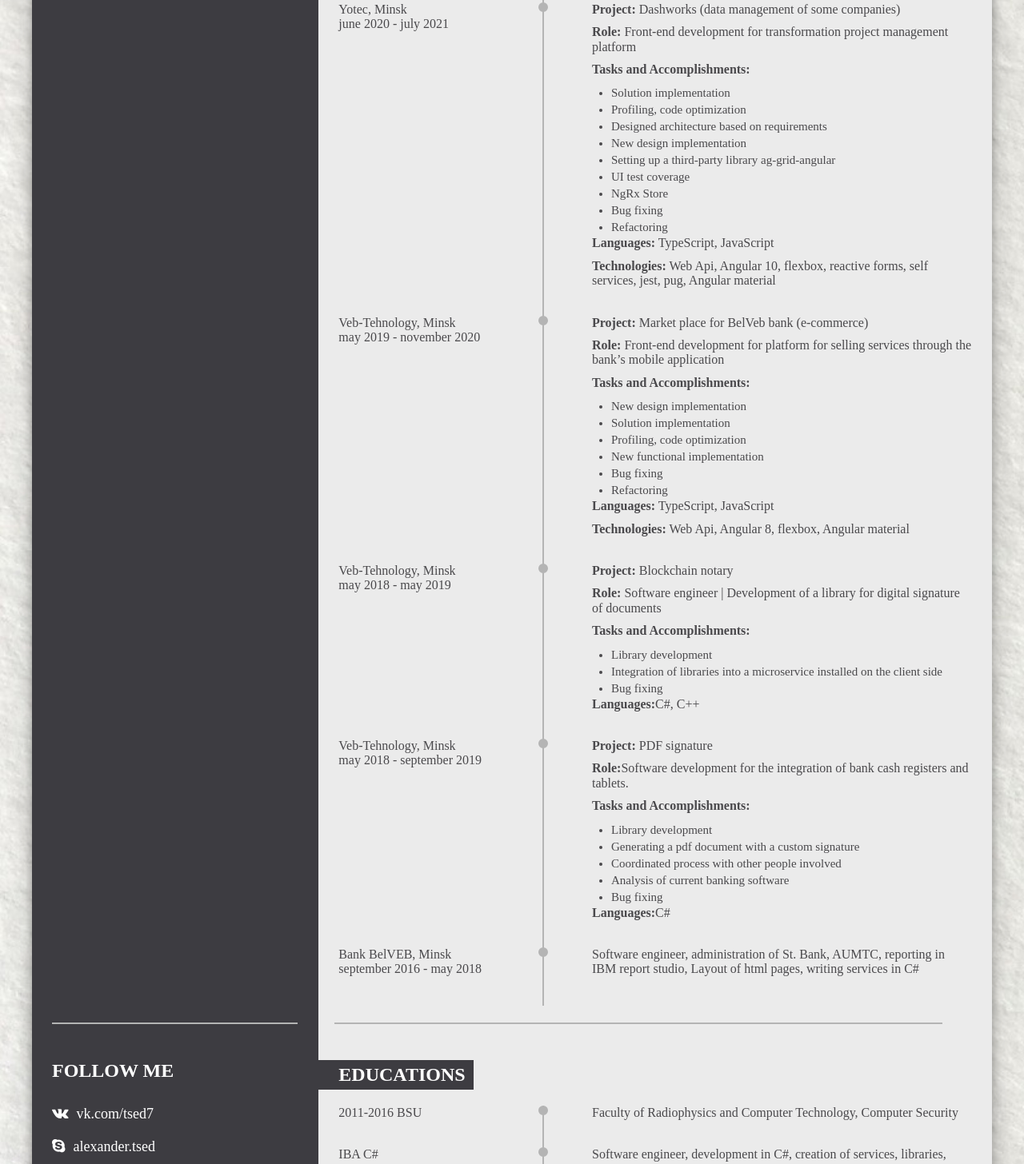
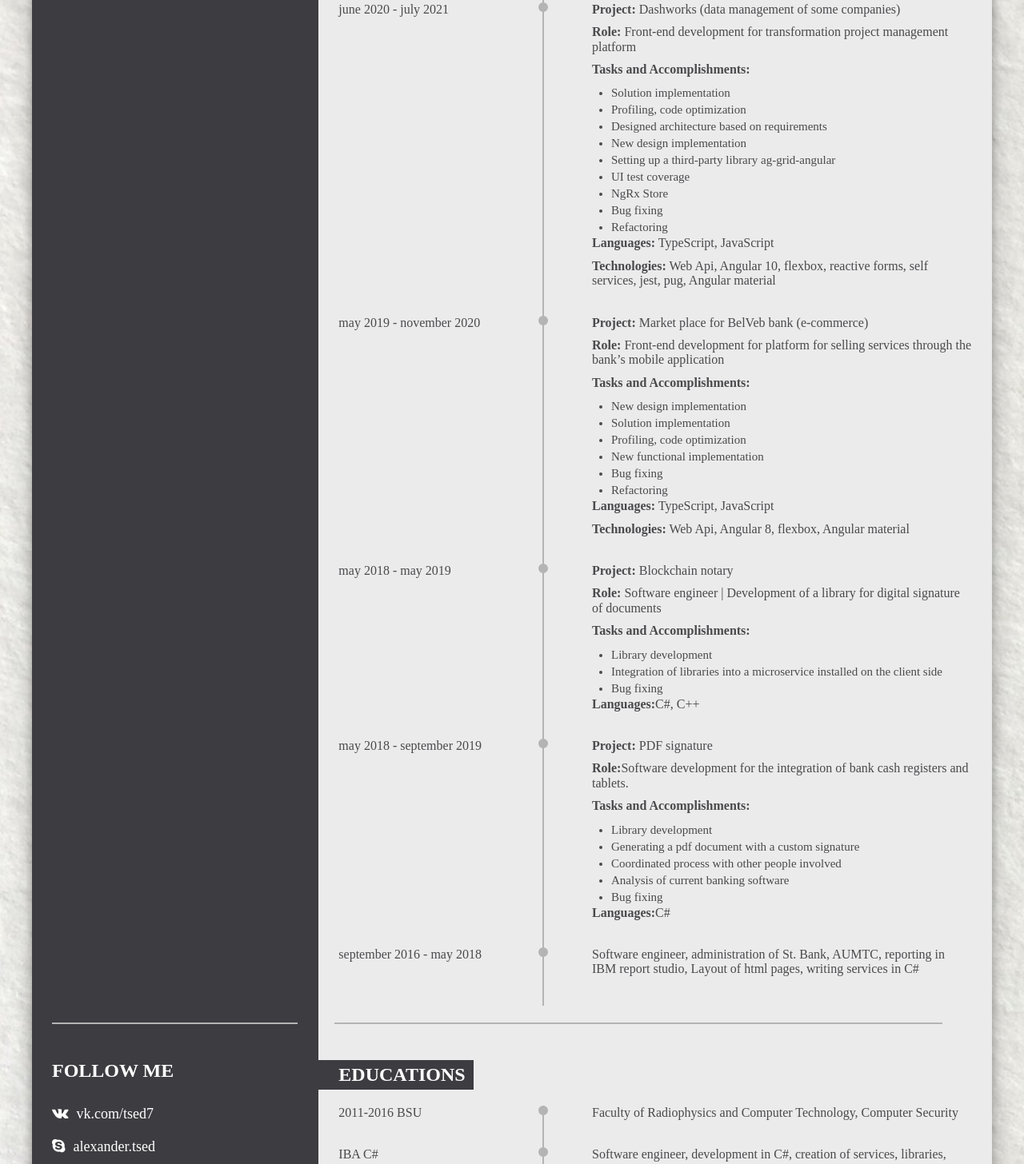
Before and after one commit to tsed-alex/my-cv, a website: page index.html in a window 1280 px wide. Shown: the part 647-2103 px from the top of the page at 80% size. Drawn offline with Linux system fonts and the light colour scheme; files whose address does not match are found by name.

Commit message:
remove name companies

```diff
--- a/index.html
+++ b/index.html
@@ -51,7 +51,7 @@
       <section class="container__right-column">
         <h2>WORK EXPERIENCE</h2>
         <div class="tab-col">
-          <div class="tab-col__left">Aurora TechLab, Minsk <br> may 2021 - current time</div>
+          <div class="tab-col__left">may 2021 - current time</div>
           <div class="tab-col__right">
             <p><b>Project:</b> ZF Admin Panel</p>
             <p><b>Role:</b> Front-end development of the admin panel(to configure the setup and escalation process for new shop floors)</p>
@@ -69,7 +69,7 @@
           </div>
         </div>
         <div class="tab-col">
-          <div class="tab-col__left">Yotec, Minsk <br>june 2020 - july 2021</div>
+          <div class="tab-col__left">june 2020 - july 2021</div>
           <div class="tab-col__right">
             <p><b>Project:</b> Dashworks (data management of some companies)</p>
             <p><b>Role:</b> Front-end development for transformation project management platform</p>
@@ -91,7 +91,7 @@
           </div>
         </div>
         <div class="tab-col">
-          <div class="tab-col__left">Veb-Tehnology, Minsk <br> may 2019 - november 2020</div>
+          <div class="tab-col__left">may 2019 - november 2020</div>
           <div class="tab-col__right">
             <p><b>Project:</b> Market place for BelVeb bank (e-commerce)</p>
             <p><b>Role:</b> Front-end development for platform for selling services through the bank’s mobile application
@@ -110,7 +110,7 @@
           </div>
         </div>
         <div class="tab-col">
-          <div class="tab-col__left">Veb-Tehnology, Minsk <br>may 2018 - may 2019</div>
+          <div class="tab-col__left">may 2018 - may 2019</div>
           <div class="tab-col__right">
             <p><b>Project:</b> Blockchain notary</p>
             <p><b>Role:</b> Software engineer | Development of a library for digital signature of documents</p>
@@ -125,7 +125,7 @@
           </div>
         </div>
         <div class="tab-col">
-          <div class="tab-col__left">Veb-Tehnology, Minsk <br>may 2018 - september 2019</div>
+          <div class="tab-col__left">may 2018 - september 2019</div>
           <div class="tab-col__right">
             <p><b>Project:</b> PDF signature</p>
             <p><b>Role:</b>Software development for the integration of bank cash registers and tablets.</p>
@@ -141,7 +141,7 @@
           </div>
         </div>
         <div class="tab-col">
-          <div class="tab-col__left">Bank BelVEB, Minsk <br> september 2016 - may 2018</div>
+          <div class="tab-col__left">september 2016 - may 2018</div>
           <div class="tab-col__right">
             <p>Software engineer, administration of St. Bank, AUMTC, reporting in IBM report studio, Layout
               of html pages, writing services in C#</p>
```
